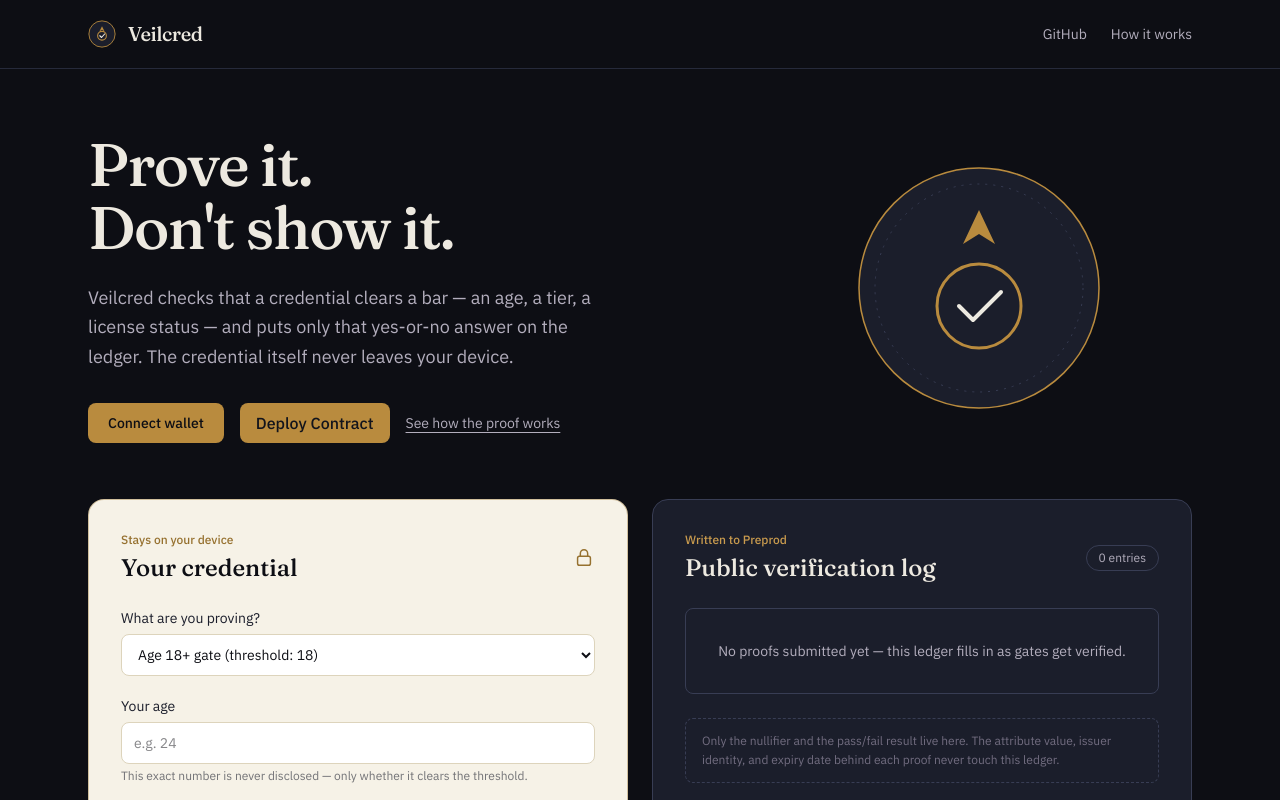
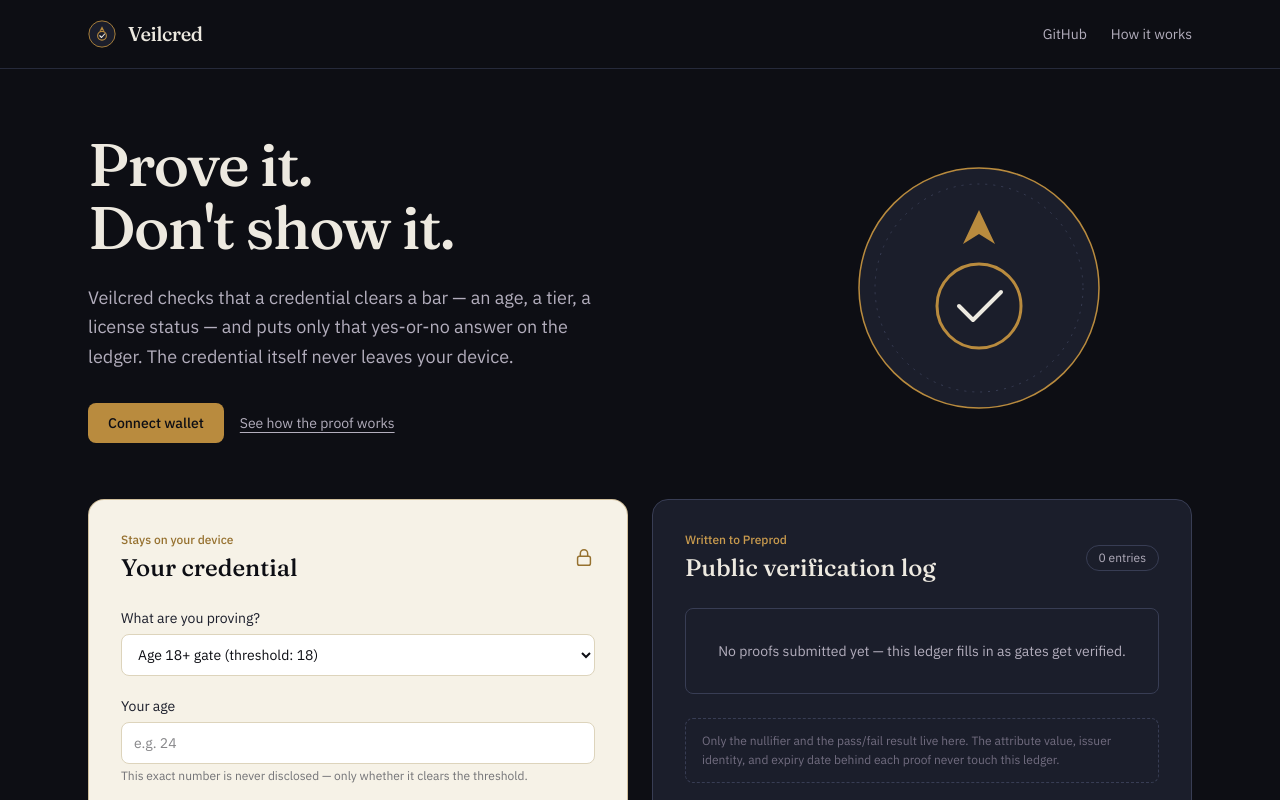
Before and after one commit to anishkumar79/Veilcred, a React (Vite) app: page / in a window 1280 px wide. Shown: the top 800 px of the page. Built offline with nearby package versions, Linux system fonts and the light colour scheme; what @midnight-ntwrk/compact-runtime, @midnight-ntwrk/midnight-js-network-id would draw is missing.

Commit message:
Commit remaining changes

```diff
--- a/src/App.tsx
+++ b/src/App.tsx
@@ -9,21 +9,6 @@
 function App() {
   const { status, wallet, error, ledger, connect, disconnect, prove } =
     useMidnight();
-  const [isDeploying, setIsDeploying] = useState(false);
-  const [deployedAddress, setDeployedAddress] = useState("");
-
-  const handleDeploy = async () => {
-    setIsDeploying(true);
-    try {
-      const address = await deployVeilcredContract();
-      setDeployedAddress(address);
-    } catch (err: any) {
-      alert("Deployment failed: " + err.message);
-    } finally {
-      setIsDeploying(false);
-    }
-  };
-
   return (
     <Layout>
       <section id="top" className="mx-auto max-w-6xl px-6 pt-16 pb-14">
@@ -47,13 +32,6 @@
                 onConnect={connect}
                 onDisconnect={disconnect}
               />
-              <button
-                onClick={handleDeploy}
-                disabled={isDeploying || !!deployedAddress}
-                className="px-4 py-2 rounded-lg bg-brass-500 text-ink-900 font-medium hover:bg-brass-400 disabled:opacity-50 transition-colors"
-              >
-                {isDeploying ? "Deploying..." : deployedAddress ? "Deployed!" : "Deploy Contract"}
-              </button>
               <a
                 href="#docs"
                 className="text-sm text-text-mid hover:text-text-hi underline underline-offset-4 transition-colors"
@@ -61,12 +39,6 @@
                 See how the proof works
               </a>
             </div>
-            {deployedAddress && (
-              <div className="mt-4 p-3 rounded bg-ink-800 border border-brass-500/30 text-sm">
-                <span className="text-brass-400 font-semibold block mb-1">Contract Deployed:</span>
-                <code className="text-text-hi select-all">{deployedAddress}</code>
-              </div>
-            )}
           </div>
 
           <div className="hidden lg:flex justify-center">
```
